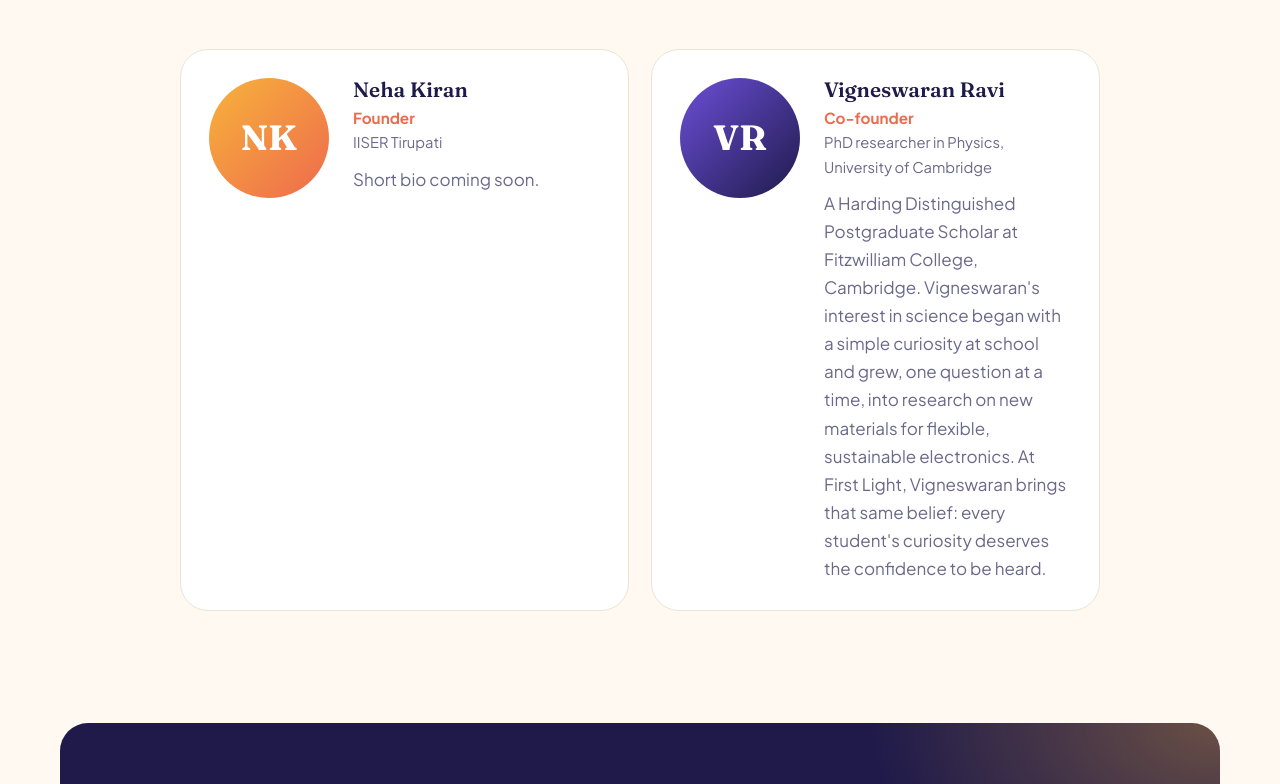
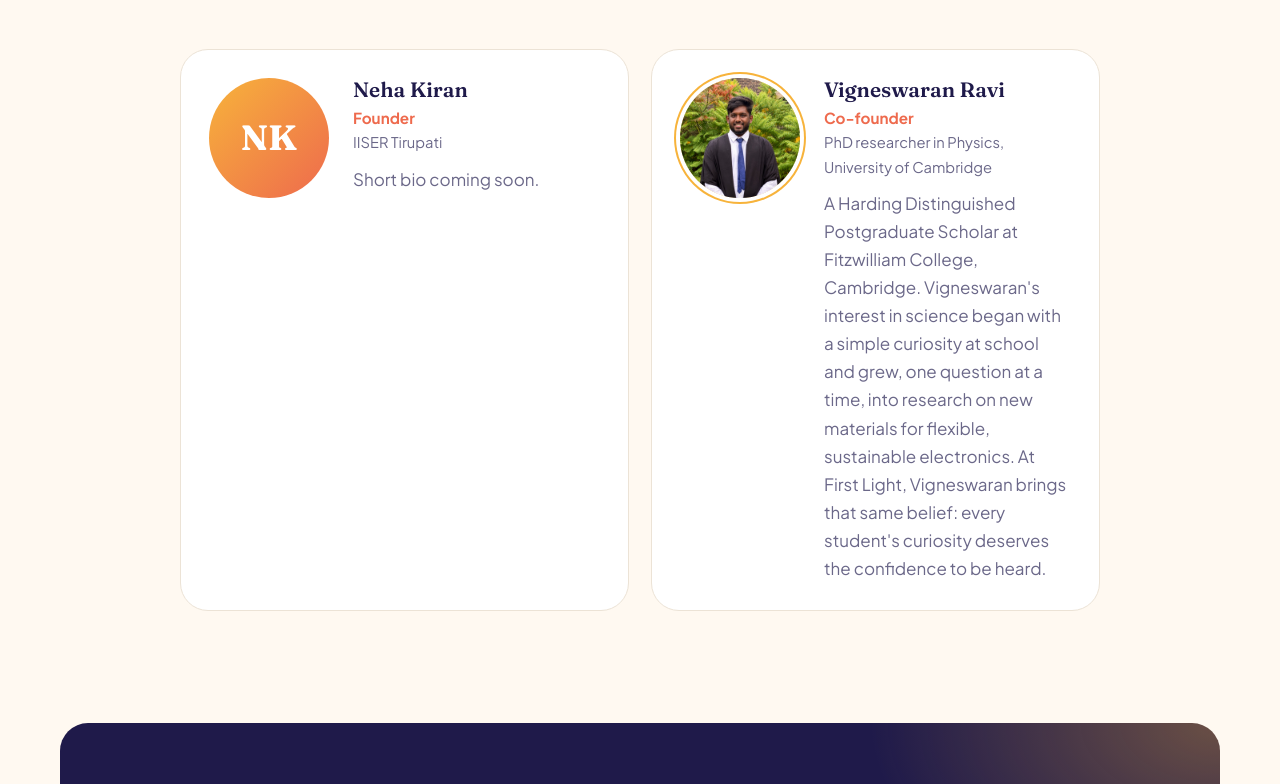
Before and after one commit to firstlight-edu/firstlight-edu.github.io, a plain HTML site: page index.html in a window 1280 px wide. Shown: the part 5519-6303 px from the top of the page. Drawn offline with Linux system fonts and the light colour scheme.

Commit message:
Add co-founder photo
Co-Authored-By: Claude Opus 5.5 <noreply@anthropic.com>

```diff
--- a/index.html
+++ b/index.html
@@ -333,8 +333,7 @@
             </div>
           </article>
           <article class="person reveal">
-            <!-- Replace with <img src="images/vigneswaran.jpg" alt="Vigneswaran Ravi"> when the photo is ready -->
-            <div class="avatar alt" aria-hidden="true">VR</div>
+            <img class="photo" src="images/vigneswaran.jpg" alt="Vigneswaran Ravi" width="120" height="120" loading="lazy">
             <div>
               <h3>Vigneswaran Ravi</h3>
               <p class="role">Co-founder</p>
--- a/style.css
+++ b/style.css
@@ -315,6 +315,10 @@ p { margin: 0 0 1em; }
 .person img, .avatar {
   width: 120px; height: 120px; border-radius: 50%; object-fit: cover;
 }
+.person img.photo {
+  object-position: 50% 28%;
+  box-shadow: 0 0 0 4px #fff, 0 0 0 6px var(--sun);
+}
 .avatar {
   display: grid; place-items: center; font-family: var(--font-head); font-weight: 700; font-size: 2.2rem; color: #fff;
   background: linear-gradient(135deg, var(--sun), var(--coral));
```
Also changed, not shown: images/vigneswaran.jpg (added).
